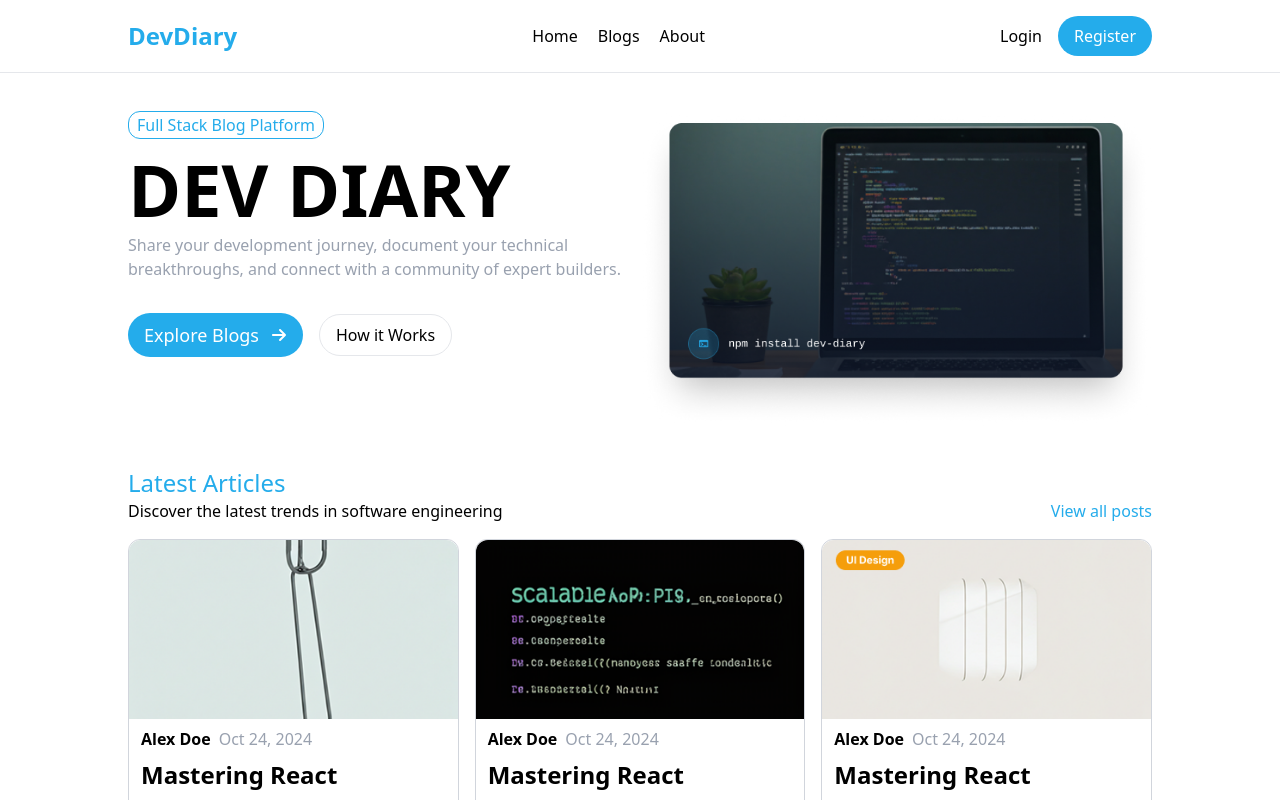
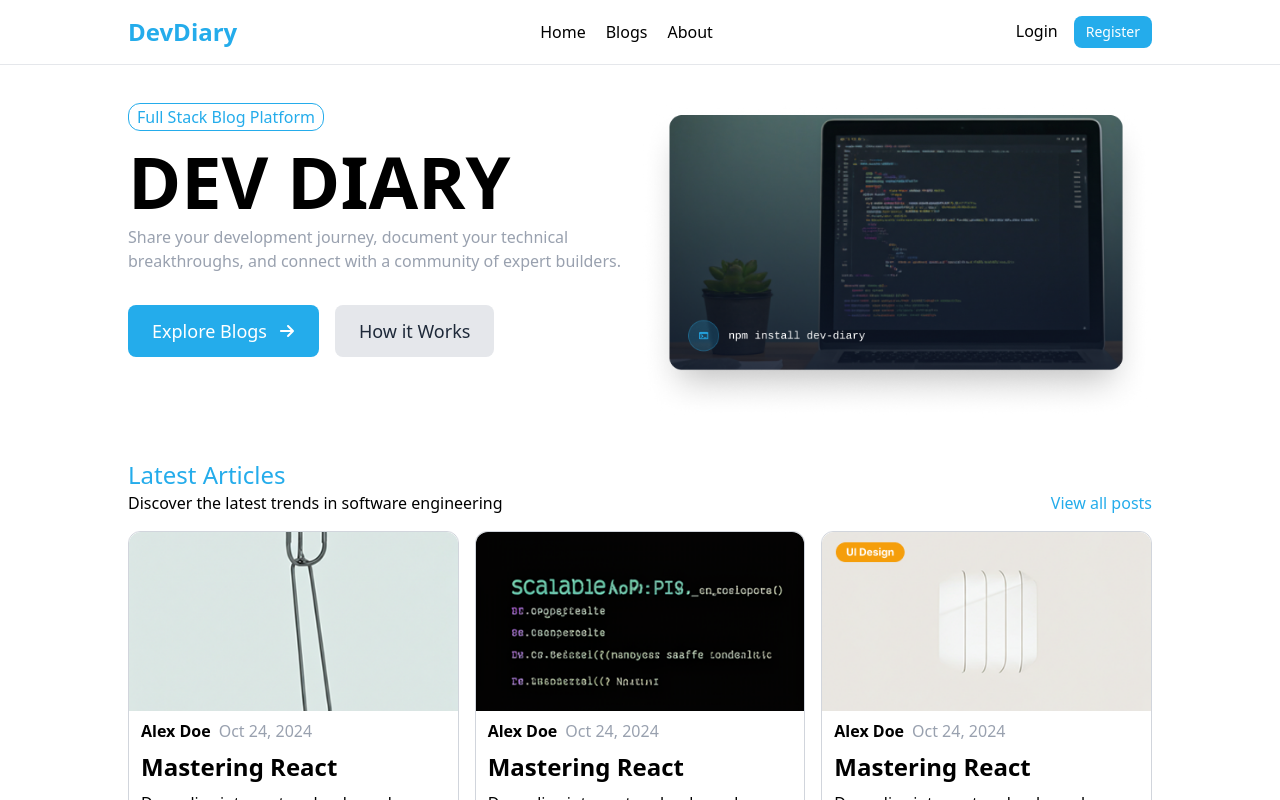
Before and after one commit to GausAlMunirTushar/devdiary-frontend, a Next.js app: page / in a window 1280 px wide. Shown: the top 800 px of the page. Built offline with nearby package versions, Linux system fonts and the light colour scheme.

Commit message:
feat: update button components and use it

```diff
--- a/src/components/layouts/WebHeader.jsx
+++ b/src/components/layouts/WebHeader.jsx
@@ -20,7 +20,7 @@ const WebHeader = () => {
 				</ul>
 				<div className="space-x-4">
 					<Link href="/login">Login</Link>
-					<Button className="bg-primary text-white py-2 px-4 rounded-full">
+					<Button variant="primary" size="sm">
 						Register
 					</Button>
 				</div>
--- a/src/components/pages/auth/LoginForm.jsx
+++ b/src/components/pages/auth/LoginForm.jsx
@@ -22,7 +22,7 @@ const LoginForm = () => {
 					className={"border border-gray-200 py-2 px-4 rounded-md"}
 				/>
 			</div>
-			<Button className="bg-primary text-white w-full py-2 px-4 rounded-md my-2">
+			<Button variant="primary" size="md" className="w-full my-2">
 				Login
 			</Button>
 		</div>
--- a/src/components/pages/home/ArticleCard.jsx
+++ b/src/components/pages/home/ArticleCard.jsx
@@ -18,7 +18,7 @@ export const ArticleCard = ({ image, author, title, date, description }) => {
 				</div>
 				<h1 className="text-2xl font-semibold my-2">{title}</h1>
 				<p className="text-md line-clamp-2 my-2">{description}</p>
-				<Button className="w-full bg-gray-100 text-black py-2 px-4 rounded-lg my-2">
+				<Button variant="secondary" size="md" className="w-full my-2">
 					Read More
 				</Button>
 			</div>
--- a/src/components/pages/home/Hero.jsx
+++ b/src/components/pages/home/Hero.jsx
@@ -18,10 +18,10 @@ const Hero = () => {
 					builders.
 				</p>
 				<div className="flex gap-4 items-center mt-8">
-					<Button className="bg-primary text-white px-4 py-2 rounded-full text-lg flex items-center gap-3">
+					<Button variant="primary" size="lg" className="flex items-center gap-3">
 						<span>Explore Blogs</span> <FaArrowRight size={16} />
 					</Button>
-					<Button className="border border-gray-200 py-2 px-4 rounded-full">
+					<Button variant="secondary" size="lg">
 						How it Works
 					</Button>
 				</div>
--- a/src/components/ui/button.jsx
+++ b/src/components/ui/button.jsx
@@ -1,5 +1,35 @@
-const Button = ({ children, className }) => {
-	return <button className={className}>{children}</button>;
+const Button = ({
+	children,
+	className = '',
+	variant = 'primary',
+	size = 'md',
+	disabled = false,
+	...props
+}) => {
+	const baseStyles = 'inline-flex items-center justify-center font-medium rounded-lg transition-all duration-200 focus:outline-none focus:ring-2 focus:ring-offset-2 disabled:opacity-50 disabled:cursor-not-allowed';
+
+	const variants = {
+		primary: 'bg-primary text-white hover:bg-primary/90 focus:ring-primary',
+		secondary: 'bg-gray-200 text-gray-800 hover:bg-gray-300 focus:ring-gray-400',
+	};
+
+	const sizes = {
+		sm: 'text-sm px-3 py-1.5',
+		md: 'text-base px-4 py-2',
+		lg: 'text-lg px-6 py-3',
+	};
+
+	const classes = `${baseStyles} ${variants[variant]} ${sizes[size]} ${className}`;
+
+	return (
+		<button
+			className={classes}
+			disabled={disabled}
+			{...props}
+		>
+			{children}
+		</button>
+	);
 };
 
 export default Button;
--- a/src/styles/globals.css
+++ b/src/styles/globals.css
@@ -2,4 +2,5 @@
 
 @theme {
 	--color-primary: #24aceb;
+	--color-secondary: #6b7280;
 }
```
